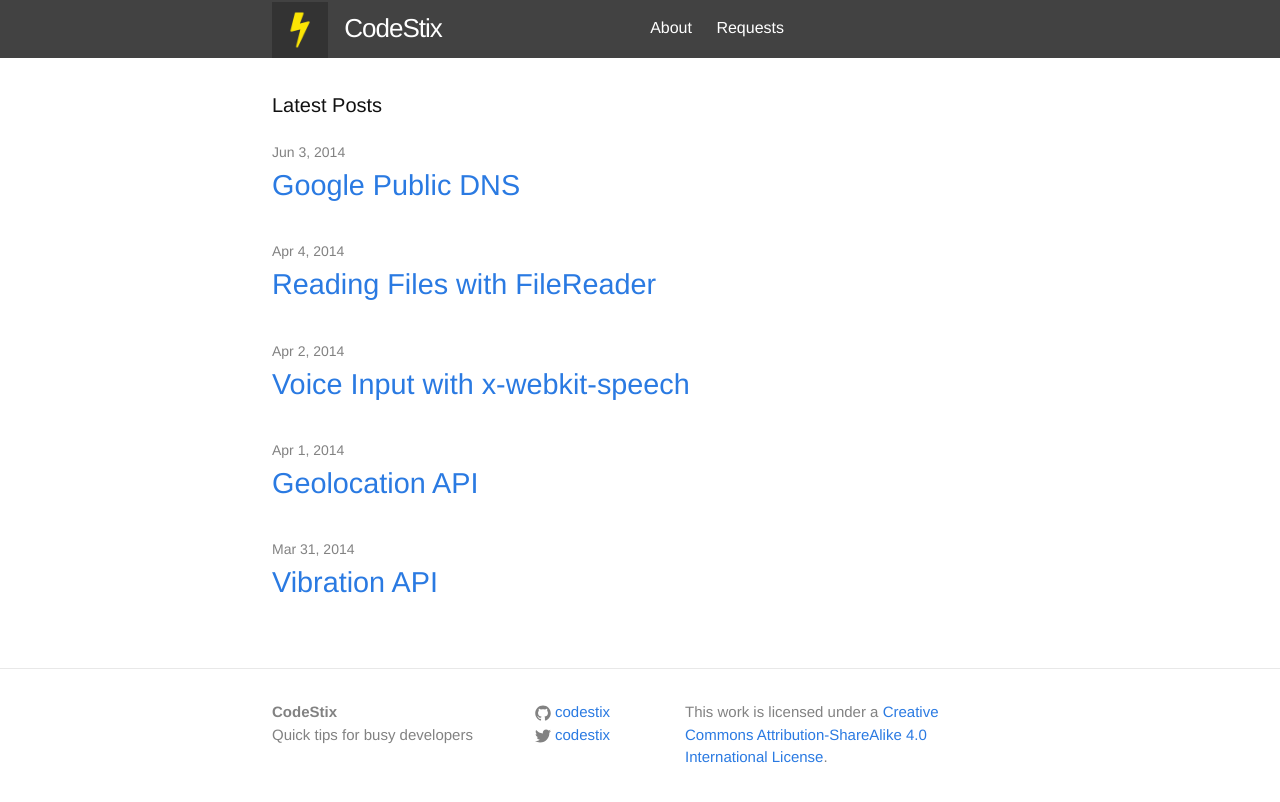
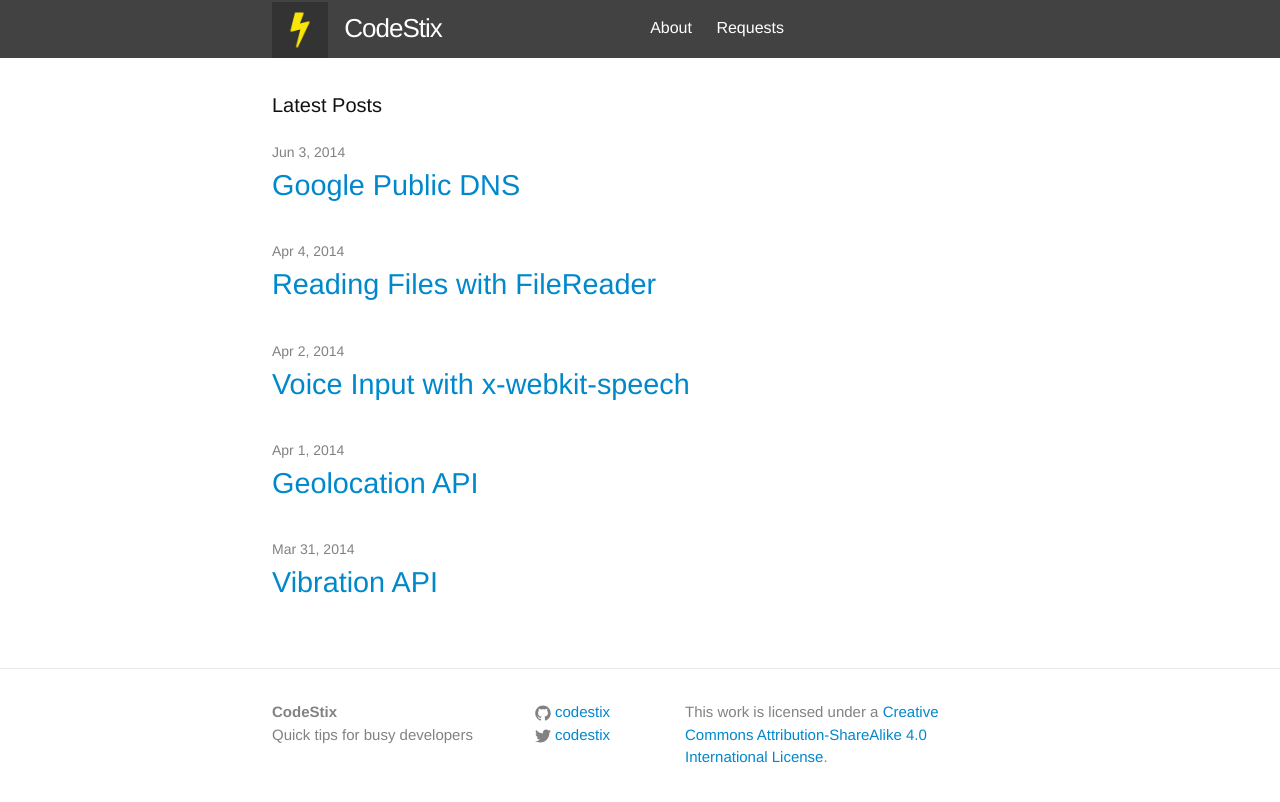
Before and after one commit to kojilabs/code.kojilabs.com, a Jekyll site: the page built from index.html, in a window 1280 px wide. Shown: the top 802 px of the page. Built offline with Jekyll 4.4.1, drawn with Linux system fonts in a browser that asks for light colours; comment, search, counter and statistics services are not loaded.

Commit message:
Update to link styles.

```diff
--- a/_sass/_base.scss
+++ b/_sass/_base.scss
@@ -93,12 +93,12 @@
   text-decoration: none;
 
   &:visited {
-        color: darken($brand-color, 15%);
+    /* color: darken(\$brand-color, 15%); */
   }
 
   &:hover {
     color: $text-color;
-        text-decoration: underline;
+    text-decoration: none;
   }
 }
 
--- a/css/main.scss
+++ b/css/main.scss
@@ -15,7 +15,7 @@
 
 $text-color:       #111;
 $background-color: #FFF;
-$brand-color:      #2a7ae2;
+$brand-color:      #08C;
 
 $grey-color:       #828282;
 $grey-color-light: lighten($grey-color, 40%);
```
Lines whose indentation alone changed are shown as unchanged.
